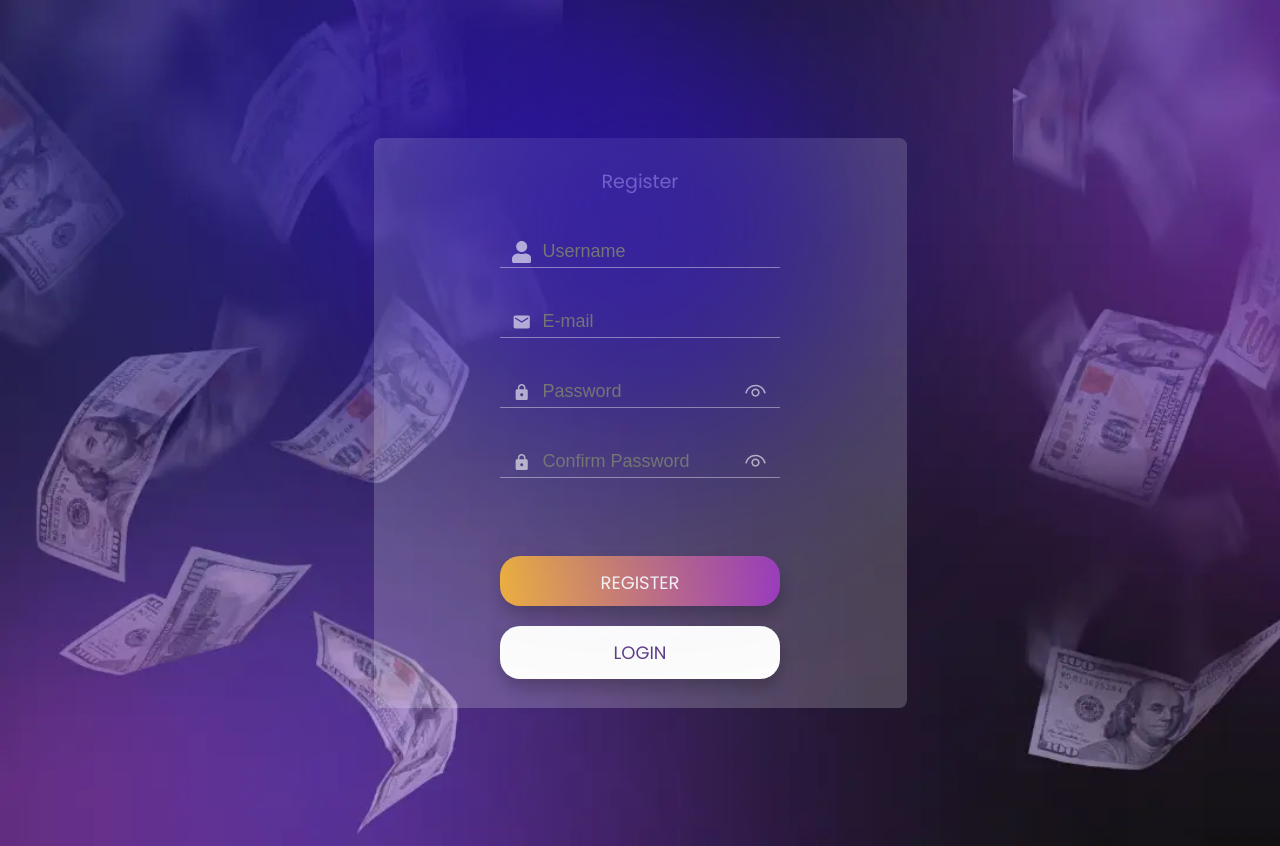
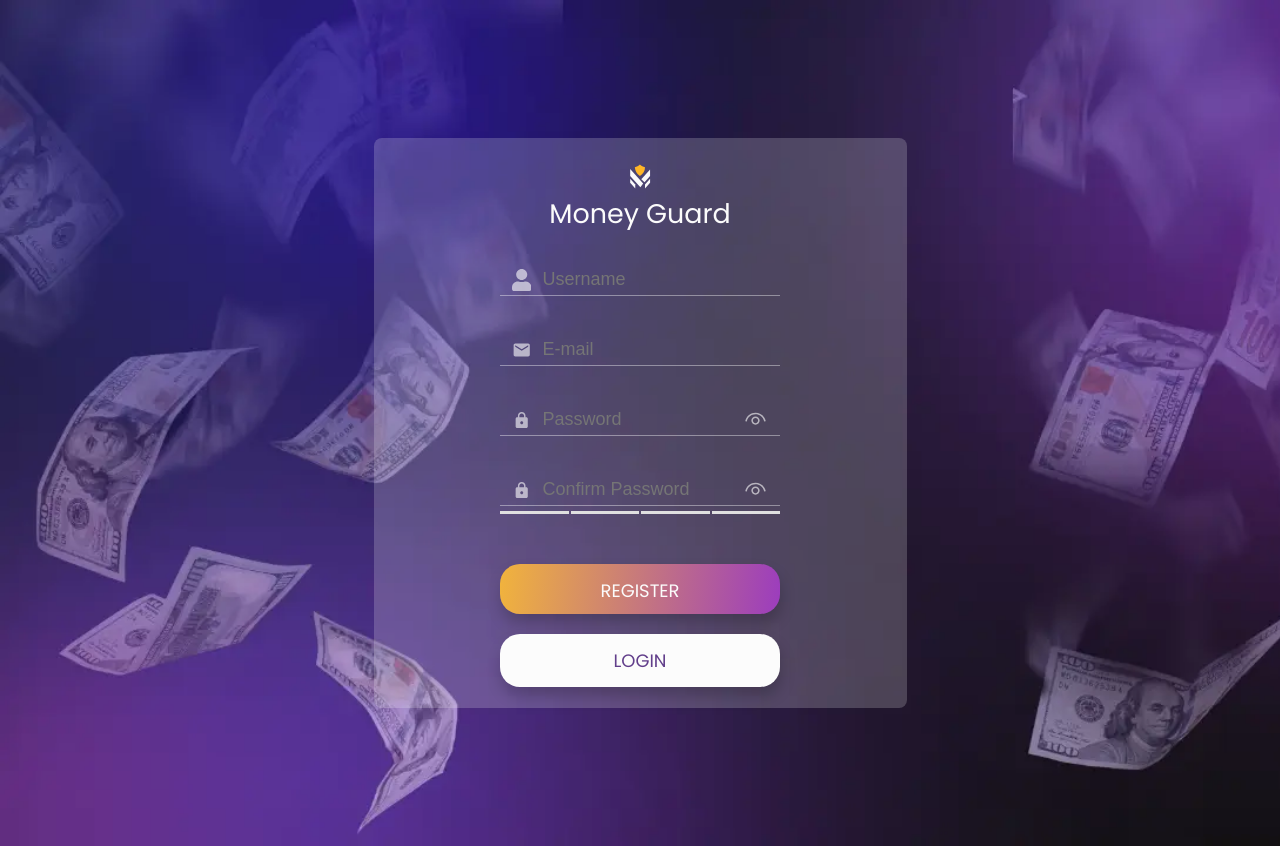
Before and after one commit to PustanAlex/React-Team-Project, a React (Vite) app: page /register in a window 1280 px wide. Built offline with nearby package versions, Linux system fonts and the light colour scheme.

Commit message:
Merge pull request #21 from PustanAlex/natalia
(cherry picked from commit 7375ec0853a74e580e544185b1ed74b2a2461c9d)

```diff
--- a/src/components/pages/Login/Login.jsx
+++ b/src/components/pages/Login/Login.jsx
@@ -7,6 +7,7 @@ import { login } from '../../redux/auth/authActions';
 import { MdEmail } from 'react-icons/md';
 import { IoMdLock } from 'react-icons/io';
 import styles from './Login.module.css';
+import icons from '../../Images/Icons/icons.svg';
 
 const LoginForm = () => {
   const dispatch = useDispatch();
@@ -32,13 +33,19 @@ const LoginForm = () => {
 
   return (
     <div className={styles.loginContainer}>
+
+
       <div className={styles.loginBox}>
-        <h2>Login</h2>
+      <div className={styles.logoGroup}>
+      <svg className={styles.iconLogo} width={25} height={25}>
+        <use href={`${icons}#icon-Logo`} />
+      </svg>
+      <span className={styles.title}>Money Guard</span>
+    </div>
         <form onSubmit={formik.handleSubmit} className={styles.loginForm}>
           <div className={styles.formGroup}>
             <label htmlFor="email" className={styles.formLabel}>
               <MdEmail className={styles.icon} />
-            </label>
               <input
                 id="email"
                 type="email"
@@ -46,6 +53,7 @@ const LoginForm = () => {
                 {...formik.getFieldProps('email')}
                 className={styles.formInput}
               />
+            </label>
             {formik.touched.email && formik.errors.email && (
               <div className={styles.error}>{formik.errors.email}</div>
             )}
@@ -54,7 +62,6 @@ const LoginForm = () => {
           <div className={styles.formGroup}>
             <label htmlFor="password" className={styles.formLabel}>
               <IoMdLock className={styles.icon} />
-            </label>
               <input
                 id="password"
                 type="password"
@@ -62,12 +69,13 @@ const LoginForm = () => {
                 {...formik.getFieldProps('password')}
                 className={styles.formInput}
               />
+            </label>
             {formik.touched.password && formik.errors.password && (
               <div className={styles.error}>{formik.errors.password}</div>
             )}
           </div>
 
-          {error && <div style={{ color: 'red' }}>{error}</div>}
+          {error && <div className={styles.errorColor}>{error}</div>}
 
           <button type="submit" className={styles.loginButton}>
             Login
@@ -81,4 +89,5 @@ const LoginForm = () => {
   );
 };
 
+
 export default LoginForm;
--- a/src/components/pages/Login/Login.module.css
+++ b/src/components/pages/Login/Login.module.css
@@ -21,7 +21,8 @@
     background-image: url('../../Images/Icons/desctopLogin.webp');
   }
 }
-  .loginBox{
+
+.loginBox {
   width: 533px;
   height: 570px;
   top: 75px;
@@ -33,7 +34,6 @@
   justify-content: center;
   align-items: center;
   flex-direction: column;
-
 }
 
 .loginForm {
@@ -45,10 +45,14 @@
 }
 
 .formGroup {
+  position: relative;
   margin-bottom: 20px;
+  width: 100%;
 }
 
 .formLabel {
+  display: flex;
+  align-items: center;
   color: rgba(156, 163, 175, 1);
   max-width: 100%;
   position: relative;
@@ -56,22 +60,34 @@
   margin-bottom: 10px;
 }
 
+.icon {
+  position: absolute;
+  left: 10px;
+  top: 50%;
+  transform: translateY(-50%);
+  color: rgba(255, 255, 255, 0.6);
+  font-size: 24px;
+}
+
 .formInput {
   width: 100%;
+  padding: 10px 10px 10px 40px;
+  background: transparent;
   border: none;
+  border-bottom: 1px solid rgba(255, 255, 255, 0.4);
+  font-size: 18px;
+  color: rgba(255, 255, 255, 0.9);  /* Folosește 0.9 în loc de 0.6 pentru a face textul mai vizibil */
   outline: none;
-    background: transparent;
-    font-size: 18px;
-    /* color: transparent;; */
-    color: rgba(255, 255, 255, 0.6);
-    padding: 5px 11px;
-    border-bottom: 1px solid rgba(255, 255, 255, 0.4);
+}
+
+.formInput:focus {
+  border-bottom: 1px solid rgba(255, 255, 255, 0.8);
 }
 
 .error {
   margin-left: 12px;
   padding-top: 6px;
-    color: rgba(255, 0, 0, 0.8);
+  color: rgb(229 138 138 / 80%);
   font-size: 14px;
   font-weight: 500;
 }
@@ -82,7 +98,7 @@
   padding: 13px 0;
   background: linear-gradient(97deg, #ffc727 -16.42%, #9e40ba 97.04%, #7000ff 150.71%);
   box-shadow: 1px 9px 15px 0px rgba(0, 0, 0, 0.2);
-    width: 100%;
+  width: 280px;
   border: none;
   color: #fbfbfb;
   text-align: center;
@@ -127,3 +143,37 @@
   scale: 0.99;
   box-shadow: 3px 5px 8px 3px rgba(0, 0, 0, 0.5);
 }
+
+.iconLogo {
+  width: 28px;
+  height: 35px;
+}
+
+.title {
+  color: var(--white, #fbfbfb);
+  font-size: 19px;
+  font-style: normal;
+  font-weight: 400;
+  line-height: normal;
+  margin-bottom: 52px;
+}
+
+@media only screen and (min-width: 768px) {
+  .title {
+    font-size: 26.963px;
+    -webkit-background-clip: text;
+    -webkit-text-fill-color: #fbfbfb;
+  }
+}
+
+.logoGroup {
+  margin-top: -35px;
+  display: flex;
+  flex-direction: column;
+  align-items: center;
+}
+.errorColor{
+  color:#e88181;
+  margin-bottom: 15px;
+
+}
--- a/src/components/pages/Register/Register.jsx
+++ b/src/components/pages/Register/Register.jsx
@@ -9,6 +9,7 @@ import { IoMdLock } from 'react-icons/io';
 import { FaUser } from 'react-icons/fa';
 import { VscEye, VscEyeClosed } from 'react-icons/vsc';
 import styles from './Register.module.css';
+import icons from '../../Images/Icons/icons.svg';
 
 const Register = () => {
   const dispatch = useDispatch();
@@ -16,6 +17,7 @@ const Register = () => {
   const error = useSelector((state) => state.auth.error);
   const [showPassword, setShowPassword] = useState(false);
   const [showRepeatPassword, setShowRepeatPassword] = useState(false);
+  const [passwordStrength, setPasswordStrength] = useState(0);
 
   const formik = useFormik({
     initialValues: {
@@ -41,12 +43,54 @@ const Register = () => {
     },
   });
 
+  const getPasswordStrength = (password) => {
+    if (password.length < 6) {
+      return 1;
+    } else if (password.length < 8) {
+      return 2;
+    } else if (password.length < 10) {
+      return 3;
+    } else {
+      return 4;
+    }
+  };
+
+  const handlePasswordChange = (e) => {
+    formik.handleChange(e);
+    const password = e.target.value;
+    setPasswordStrength(getPasswordStrength(password));
+  };
+
+  const handleRepeatPasswordChange = (e) => {
+    formik.handleChange(e);
+  };
+
+  const renderStrengthBar = () => {
+    const segments = [];
+    for (let i = 1; i <= 4; i++) {
+      let className = styles.strengthSegment;
+      if (i <= passwordStrength) {
+        if (i === 1) className += ` ${styles.veryWeak}`;
+        else if (i === 2) className += ` ${styles.weak}`;
+        else if (i === 3) className += ` ${styles.medium}`;
+        else if (i === 4) className += ` ${styles.strong}`;
+      }
+      segments.push(<div key={i} className={className}></div>);
+    }
+    return <div className={styles.strengthBar}>{segments}</div>;
+  };
+
   return (
-    <div className={styles.boxForm} >
+    <div className={styles.boxForm}>
       <div className={styles.registerBox}>
         <div className={styles.gradient}></div>
         <form onSubmit={formik.handleSubmit} className={styles.form}>
-        <p className={styles.title}>Register</p>
+          <div className={styles.logoGroup}>
+            <svg className={styles.iconLogo} width={25} height={25}>
+              <use href={`${icons}#icon-Logo`} />
+            </svg>
+            <span className={styles.title}>Money Guard</span>
+          </div>
 
           <div className={styles.labelBox}>
             <label htmlFor="username" className={styles.label}></label>
@@ -91,6 +135,7 @@ const Register = () => {
                 type={showPassword ? 'text' : 'password'}
                 placeholder="Password"
                 {...formik.getFieldProps('password')}
+                onChange={handlePasswordChange}
                 className={styles.inputField}
               />
               <button type="button" onClick={() => setShowPassword(!showPassword)} className={styles.eye}>
@@ -111,6 +156,7 @@ const Register = () => {
                 type={showRepeatPassword ? 'text' : 'password'}
                 placeholder="Confirm Password"
                 {...formik.getFieldProps('repeatPassword')}
+                onChange={handleRepeatPasswordChange}
                 className={styles.inputField}
               />
               <button type="button" onClick={() => setShowRepeatPassword(!showRepeatPassword)} className={styles.eye}>
@@ -120,9 +166,10 @@ const Register = () => {
             {formik.touched.repeatPassword && formik.errors.repeatPassword ? (
               <p className={styles.error}>{formik.errors.repeatPassword}</p>
             ) : null}
+            {renderStrengthBar()}
           </div>
-
-        {error && <p className={styles.error}>{error}</p>}
+{/*
+          {error && <p className={styles.error}>{error}</p>} */}
 
           <button type="submit" className={styles.registerButton}>Register</button>
           <Link to="/login" className={styles.link}>Login</Link>
--- a/src/components/pages/Register/Register.module.css
+++ b/src/components/pages/Register/Register.module.css
@@ -12,7 +12,7 @@
 
 @media only screen and (min-width: 768px) {
   .boxForm {
-      background-image: url('../../Images/Icons/tabletLogin.webp');
+    background-image: url('../../Images/Icons/tabletRegistr.webp');
   }
 }
 
@@ -21,9 +21,16 @@
     background-image: url('../../Images/Icons/desctopRegister.webp');
   }
 }
+/* .boxForm {
+  display: flex;
+  justify-content: center;
+  align-items: center;
+  padding: 23px 20px;
+  min-height: 100vh;
+  background: rgba(255, 255, 255, 0.1);
+} */
 
-
-  .gradient {
+/* .gradient {
   position: absolute;
   width: 454px;
   height: 454px;
@@ -32,7 +39,7 @@
   filter: blur(100px);
   inset: 0;
   margin: 0 auto;
-  }
+} */
 
 .form {
   display: flex;
@@ -118,14 +125,15 @@
 .error {
   margin-left: 12px;
   margin-top: 7px;
-    color: rgba(255, 255, 255, 0.4);
+  color: #e88181;
   font-size: 14px;
   font-weight: 500;
   width: 100%;
+  margin-bottom: 0px;
 }
 
 .registerButton {
-    margin-top: 40px;
+  margin-top: 20px;
   border-radius: 20px;
   max-height: 50px;
   padding: 13px 0;
@@ -187,3 +195,58 @@
 
 
 }
+.iconLogo {
+  width: 28px;
+  height: 35px;
+
+  }
+
+  .title {
+    color: var(--white, #fbfbfb);
+    font-size: 19px;
+    font-style: normal;
+    font-weight: 400;
+    line-height: normal;
+    margin-bottom: 30px;
+    @media only screen and (min-width: 768px) {
+      font-size: 26.963px;
+      -webkit-background-clip: text;
+    -webkit-text-fill-color:#fbfbfb ;
+    }}
+    .logoGroup{
+      display: flex;
+      flex-direction: column;
+      align-items: center;
+
+    }
+
+
+    .strengthBar {
+      width: 100%;
+      height: 3px;
+      display: flex;
+      gap: 2px;
+      margin-top: 5px;
+    }
+
+    .strengthSegment {
+      flex: 1;
+      height: 100%;
+      background-color: #e0e0e0;
+    }
+
+    .strengthSegment.veryWeak {
+      background-color: red;
+    }
+
+    .strengthSegment.weak {
+      background-color: orange;
+    }
+
+    .strengthSegment.medium {
+      background-color: green;
+    }
+
+    .strengthSegment.strong {
+      background-color: green;
+    }
```
Lines whose indentation alone changed are shown as unchanged.
